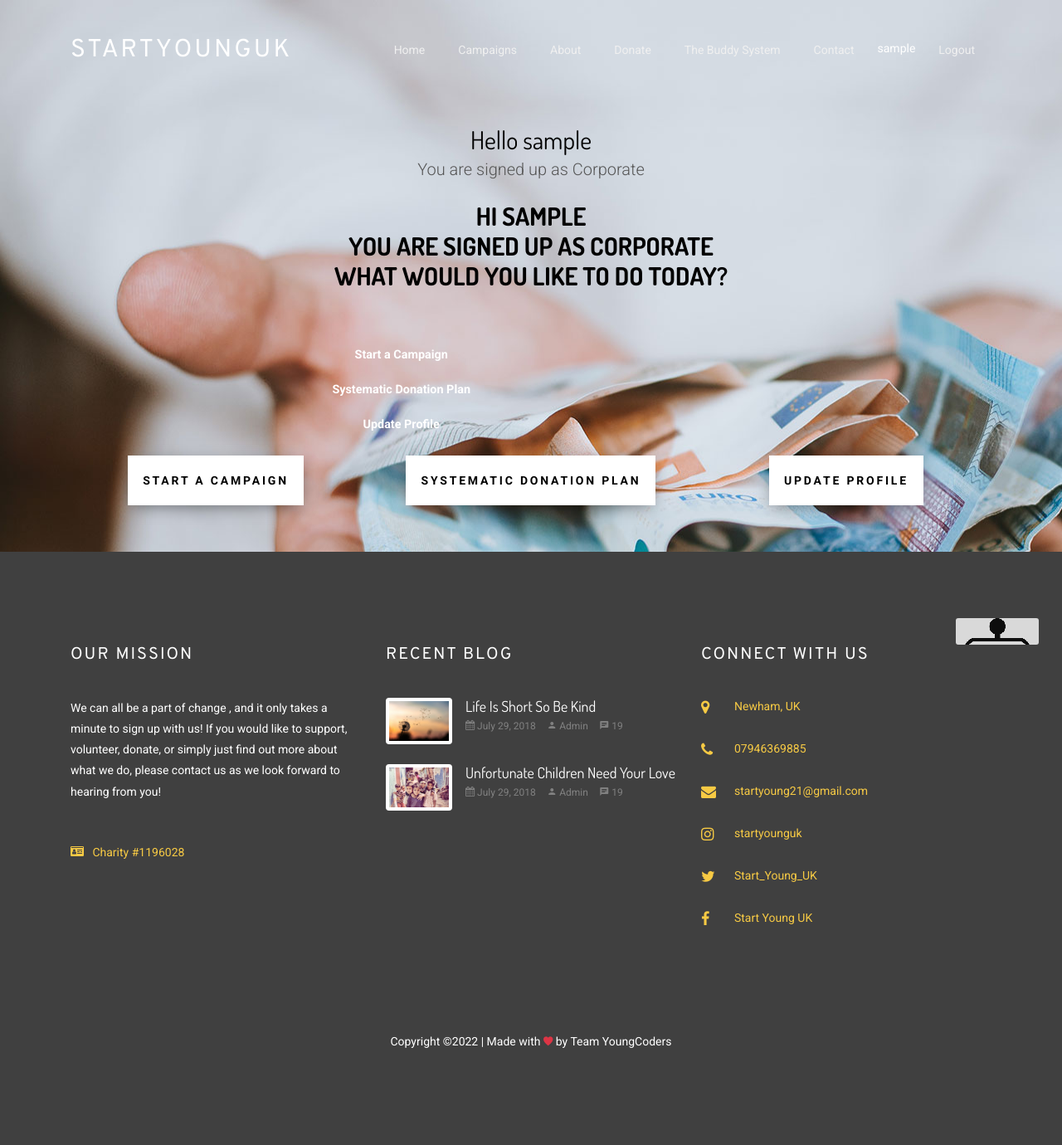
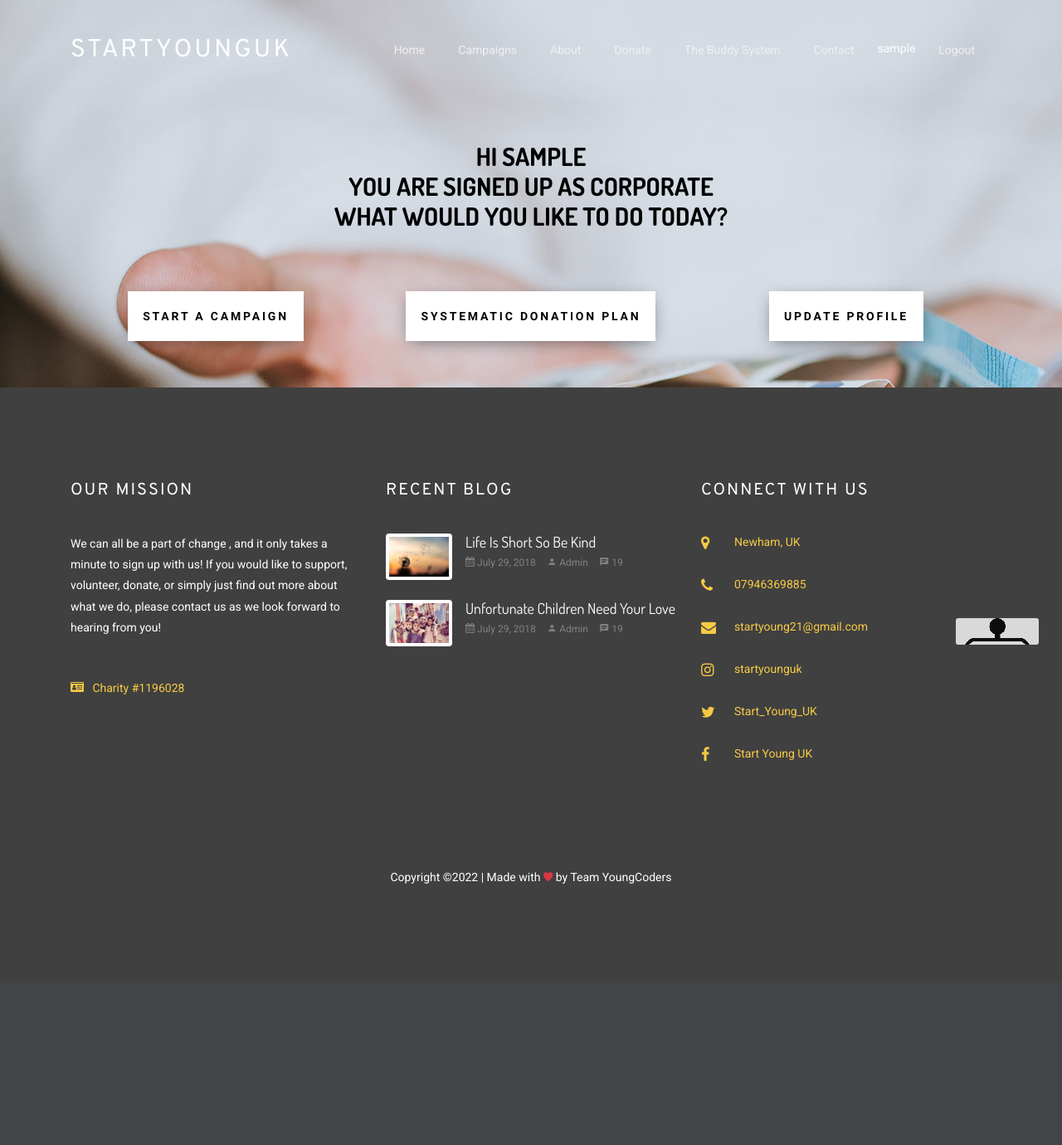
Before and after one commit to styuk1234/StartYoungUK-Website, a Django app: page /users/home in a window 1280 px wide. Shown: the whole page at 83% size. After the commit the page ends 1065 px from the top, so only its background shows below. Run offline with Django 4.2, Linux system fonts and the light colour scheme; the visitor is signed in with stand-in values (Sample User, id 1); some libraries are stand-ins or nearby versions; some web fonts are replaced.

Commit message:
Fixed user home page YET AGAIN

```diff
--- a/users/templates/userhome.html
+++ b/users/templates/userhome.html
@@ -36,13 +36,7 @@
     <div class="container">
       <div class="row mb-3 justify-content-center">
         <div class="col-md-8 text-center">
-          <h2>Hello {{user.username}}</h2>
-          <p class="lead">You are signed up as
-            {% if user.startyoungukuser.user_type == "I" %}
-            Individual
-            {% else %}
-            Corporate
-            {% endif %}
+
             <!-- <div class="card card-2"> -->
                 <div class="card-heading"></div>
                 <div class="card-body">
@@ -58,18 +52,6 @@
                     What would you like to do today?</h2>
 
                 <!-- </div> -->
-            </div>
-            <div class="row">
-                <div>
-                    {% if user.startyoungukuser.user_type == "I" %}
-                    <a href="{% url 'mentor' %}"><button>Mentor A Child</button></a>
-                    {% else %}
-                    <a href="{%url 'start_campaign' %}"><button>Start a Campaign</button></a>
-                    {% endif %}
-
-                    <a href="{% url 'sdp' %}"><button>Systematic Donation Plan</button></a>
-                    <a href="{% url 'profile' %}"><button>Update Profile</button></a>
-                </div>
             </div>
         </div>
         </div>
```
